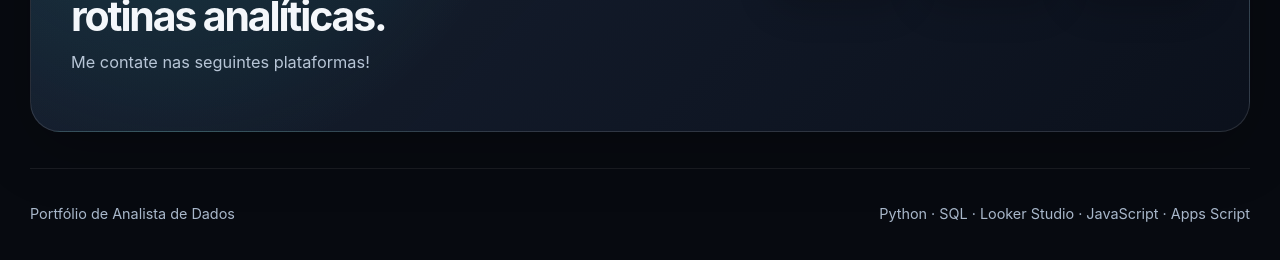
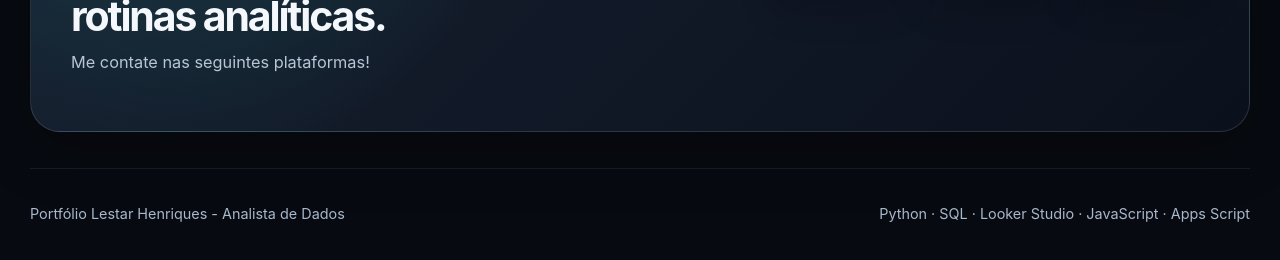
Before and after one commit to lestarhenriquesss-pixel/Meu-portf-lio, a plain HTML site: page index.html in a window 1280 px wide. Shown: the part 6169-6429 px from the top of the page. Drawn offline with Linux system fonts and the light colour scheme.

Commit message:
primeiro commit

```diff
--- a/index.html
+++ b/index.html
@@ -675,7 +675,7 @@
     </div>
 
     <footer class="site-footer">
-      <span>Portfólio de Analista de Dados</span>
+      <span>Portfólio Lestar Henriques - Analista de Dados</span>
       <span>Python · SQL · Looker Studio · JavaScript · Apps Script</span>
     </footer>
 
```
